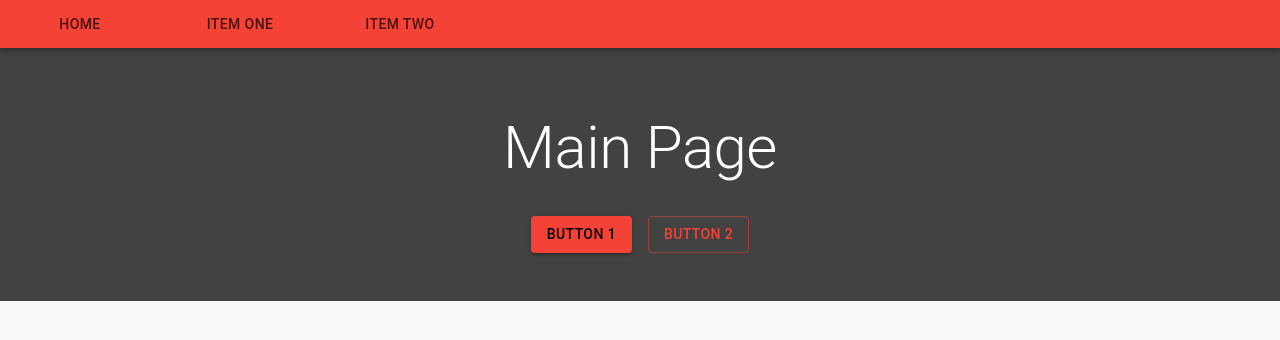
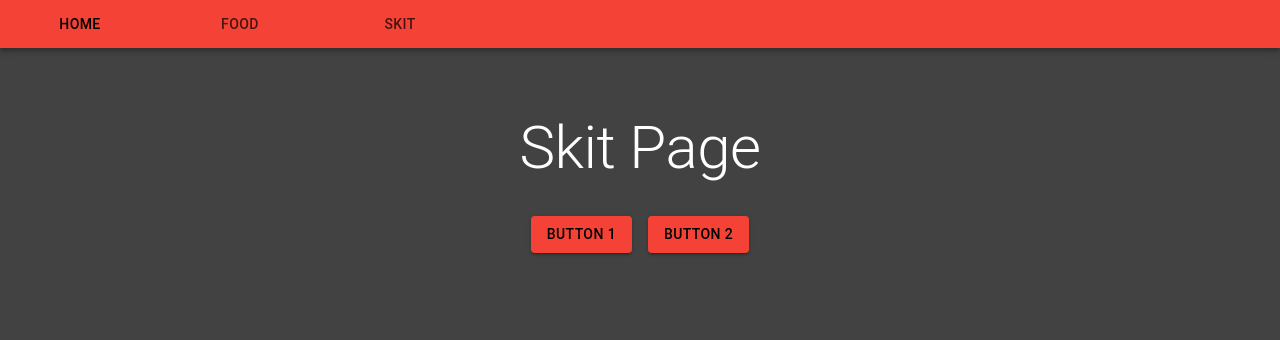
Before and after one commit to danielduydinh/Banquet_Site, a React (Create React App) app: page /skit in a window 1280 px wide. Shown: the top 340 px of the page. Built offline with nearby package versions, Linux system fonts and the light colour scheme.

Commit message:
Reorganized Pages

```diff
--- a/src/Components/AppBar.js
+++ b/src/Components/AppBar.js
@@ -1,11 +1,11 @@
 import React from 'react';
 import AppBar from '@material-ui/core/AppBar';
-import Button from '@material-ui/core/Button';
+
 import CssBaseline from '@material-ui/core/CssBaseline';
-import Grid from '@material-ui/core/Grid';
-import Typography from '@material-ui/core/Typography';
+
+
 import { makeStyles } from '@material-ui/core/styles';
-import Container from '@material-ui/core/Container';
+
 import Tabs from '@material-ui/core/Tabs';
 import Tab from '@material-ui/core/Tab';
 import { createMuiTheme } from '@material-ui/core/styles';
@@ -16,6 +16,9 @@ import {
   Route,
   Link
 } from "react-router-dom";
+import Mainpage from '../Pages/MainPage.js';
+import Foodpage from '../Pages/FoodPage.js';
+import Skitpage from '../Pages/SkitPage.js';
 // im a comment
 /**
  * Resources consulted:
@@ -66,7 +69,6 @@ export default function Appbar() {
   };
 
   const classes = useStyles();
-  console.log(theme);
   return (
     <React.Fragment>
       <CssBaseline />
@@ -74,66 +76,18 @@ export default function Appbar() {
         <ThemeProvider theme={theme}>
         <AppBar position="relative" className={classes.appBar}>
           <Tabs aria-label="simple tabs example" value={value} onChange={handleChange}>
-            <Tab label="Home" to="/" component={Link}/>
-            <Tab label="Item One" to="/one" component={Link}/>
-            <Tab label="Item Two" to="/two" component={Link}/>
+            <Tab label="Home" to="/" component={Link} value='home'/>
+            <Tab label="Food" to="/food" component={Link} value='food'/>
+            <Tab label="Skit" to="/skit" component={Link} value='skit'/>
           </Tabs>
         </AppBar>
-        <main color="#424242">
-          {/* Hero unit */}
-          <div className={classes.heroContent}>
-            <Container maxWidth="sm">
-              <Typography component="h1" variant="h2" align="center" color="textPrimary" gutterBottom>
-                Main Page
-              </Typography>
-              <div className={classes.heroButtons}>
-                <Grid container spacing={2} justify="center">
-                  <Grid item>
-                    <Button variant="contained" color="primary">
-                      Button 1
-                    </Button>
-                  </Grid>
-                  <Grid item>
-                    <Button variant="outlined" color="primary">
-                      Button 2
-                    </Button>
-                  </Grid>
-                </Grid>
-              </div>
-            </Container>
-          </div>
-        </main>
         <Switch>
-            <Route exact path="/" component={Home} />
-            <Route path="/one" component={One} />
-            <Route exact path="/two" component={Two} />
+            <Route exact path="/" component={Mainpage} />
+            <Route path="/food" component={Foodpage} />
+            <Route exact path="/skit" component={Skitpage} />
           </Switch>
         </ThemeProvider>
       </Router>
     </React.Fragment>
   );
 }
-
-function Home() {
-  return (
-    <div>
-      <h2>Home</h2>
-    </div>
-  );
-}
-
-function One() {
-  return (
-    <div>
-      <h2>One</h2>
-    </div>
-  );
-}
-
-function Two() {
-  return (
-    <div>
-      <h2>Two</h2>
-    </div>
-  );
-}
--- a/src/Pages/FoodPage.js
+++ b/src/Pages/FoodPage.js
@@ -0,0 +1,70 @@
+import React from 'react';
+import Button from '@material-ui/core/Button';
+import Grid from '@material-ui/core/Grid';
+import Typography from '@material-ui/core/Typography';
+import { makeStyles } from '@material-ui/core/styles';
+import Container from '@material-ui/core/Container';
+import { createMuiTheme } from '@material-ui/core/styles';
+import { ThemeProvider } from '@material-ui/core/styles';
+
+const theme = createMuiTheme({
+  palette: {
+    type: 'dark',
+    primary: {
+      light: '#ff7961',
+      main: '#f44336',
+      dark: '#ba000d',
+      contrastText: '#000',
+    },
+    secondary: {
+      light: '#ff7961',
+      main: '#f44336',
+      dark: '#ba000d',
+      contrastText: '#000',
+    },
+    background: {
+      default: '#424242',
+      paper: '#424242',
+    },
+  },
+});
+const useStyles = makeStyles((theme) => ({
+  PageContent: {
+    backgroundColor: '#424242',
+    padding: theme.spacing(8, 0, 6),
+    width: '100vw',
+    height: '100vh',
+  },
+  PageButtons: {
+    marginTop: theme.spacing(4),
+  },
+}));
+
+export default function Foodpage() {
+  const classes = useStyles();
+  return (
+    <ThemeProvider theme={theme}>
+      <div className={classes.PageContent}>
+        <Container maxWidth="sm">
+          <Typography component="h1" variant="h2" align="center" color="textPrimary" gutterBottom>
+            Food Page
+          </Typography>
+          <div className={classes.PageButtons}>
+            <Grid container spacing={2} justify="center">
+              <Grid item>
+                <Button variant="contained" color="primary">
+                  Button 1
+                </Button>
+              </Grid>
+              <Grid item>
+                <Button variant="contained" color="primary">
+                  Button 2
+                </Button>
+              </Grid>
+            </Grid>
+          </div>
+        </Container>
+      </div>
+    </ThemeProvider>
+  )
+}
--- /dev/null
+++ b/src/Pages/SkitPage.js
@@ -0,0 +1,72 @@
+import React from 'react';
+import Button from '@material-ui/core/Button';
+
+import Grid from '@material-ui/core/Grid';
+import Typography from '@material-ui/core/Typography';
+import { makeStyles } from '@material-ui/core/styles';
+import Container from '@material-ui/core/Container';
+
+import { createMuiTheme } from '@material-ui/core/styles';
+import { ThemeProvider } from '@material-ui/core/styles';
+
+const theme = createMuiTheme({
+  palette: {
+    type: 'dark',
+    primary: {
+      light: '#ff7961',
+      main: '#f44336',
+      dark: '#ba000d',
+      contrastText: '#000',
+    },
+    secondary: {
+      light: '#ff7961',
+      main: '#f44336',
+      dark: '#ba000d',
+      contrastText: '#000',
+    },
+    background: {
+      default: '#424242',
+      paper: '#424242',
+    },
+  },
+});
+const useStyles = makeStyles((theme) => ({
+  PageContent: {
+    backgroundColor: '#424242',
+    padding: theme.spacing(8, 0, 6),
+    width: '100vw',
+    height: '100vh',
+  },
+  PageButtons: {
+    marginTop: theme.spacing(4),
+  },
+}));
+
+export default function Skitpage() {
+  const classes = useStyles();
+  return (
+    <ThemeProvider theme={theme}>
+      <div className={classes.PageContent}>
+        <Container maxWidth="sm">
+          <Typography component="h1" variant="h2" align="center" color="textPrimary" gutterBottom>
+            Skit Page
+          </Typography>
+          <div className={classes.PageButtons}>
+            <Grid container spacing={2} justify="center">
+              <Grid item>
+                <Button variant="contained" color="primary">
+                  Button 1
+                </Button>
+              </Grid>
+              <Grid item>
+                <Button variant="contained" color="primary">
+                  Button 2
+                </Button>
+              </Grid>
+            </Grid>
+          </div>
+        </Container>
+      </div>
+    </ThemeProvider>
+  )
+}
```
